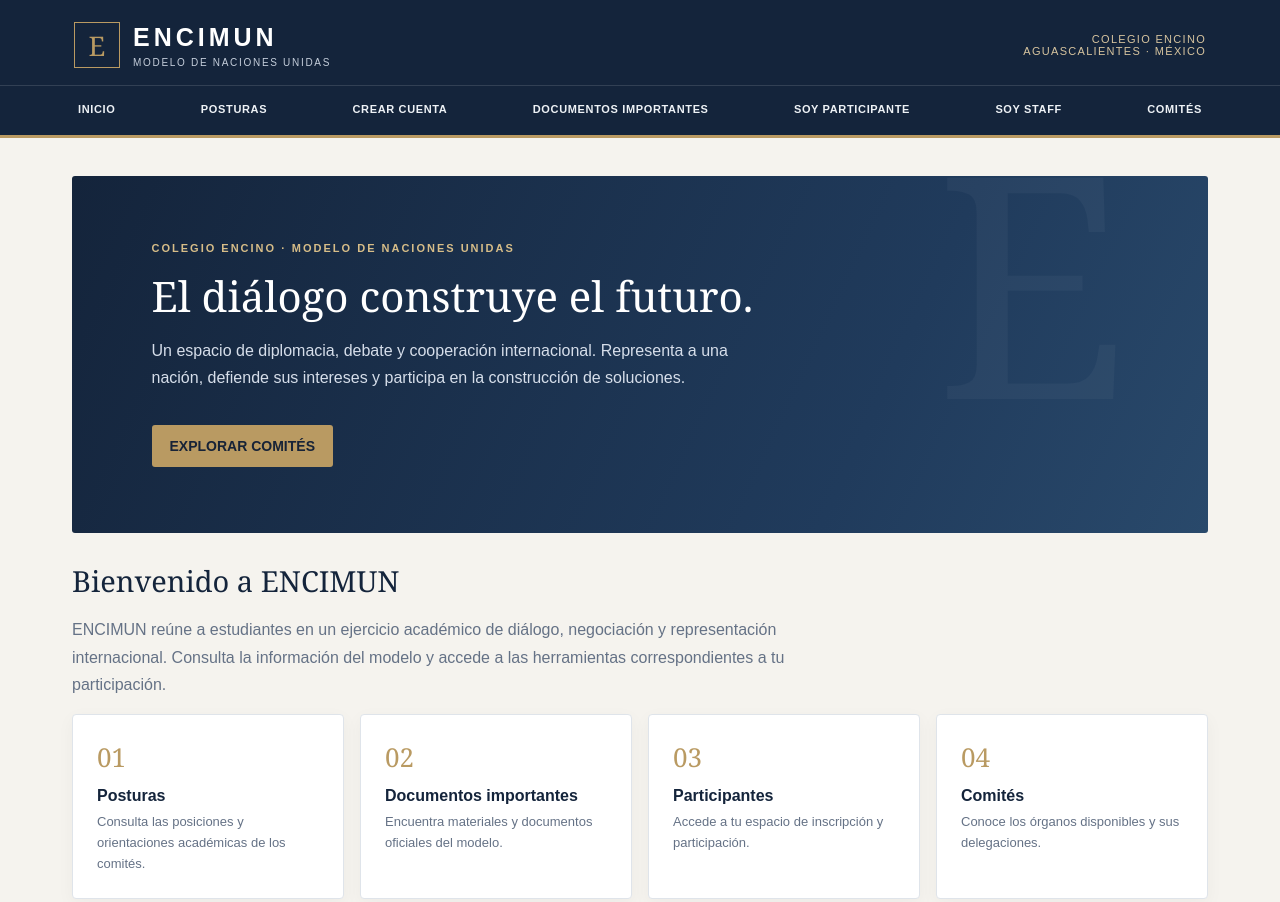
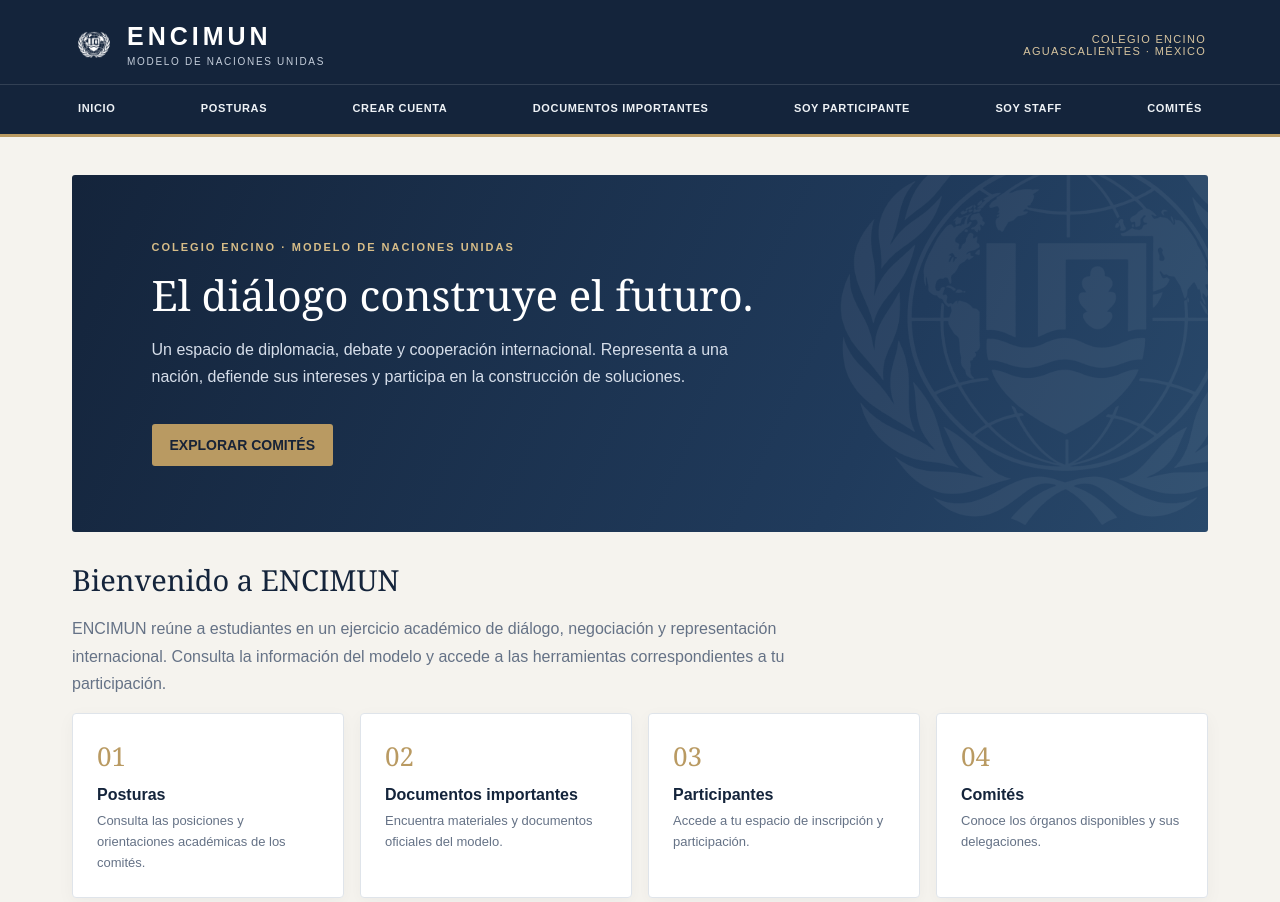
Before and after one commit to mauriciopriv6-pixel/encimun-reservations, a plain HTML site: page index.html in a window 1280 px wide. Shown: the top 902 px of the page. Drawn offline with nearby package versions, Linux system fonts and the light colour scheme; no server answers.

Commit message:
Segunda Version de Sito

```diff
--- a/index.html
+++ b/index.html
@@ -34,10 +34,20 @@
     }
     .brand { display: flex; align-items: center; gap: 13px; }
     .brand-mark {
-      width: 46px; height: 46px; border: 1px solid var(--gold);
-      color: var(--gold); display: grid; place-items: center;
-      font-family: Georgia, serif; font-size: 27px;
-    }
+  width: 40px;
+  height: 40px;
+  display: grid;
+  place-items: center;
+  overflow: hidden;
+  flex-shrink: 0;
+}
+
+.brand-mark img {
+  width: 100%;
+  height: 100%;
+  object-fit: contain;
+  display: block;
+}
     .brand h1 { margin: 0; letter-spacing: 4px; font-size: 25px; }
     .brand p { margin: 5px 0 0; color: #c5cedb; font-size: 10px; letter-spacing: 1.7px; }
     .header-note { color: #d7c49f; font-size: 11px; letter-spacing: 1.3px; text-align: right; }
@@ -58,11 +68,20 @@
       color: white; padding: 66px 7%; border-radius: 3px;
       position: relative; overflow: hidden; margin-bottom: 28px;
     }
-    .hero:after {
-      content: "E"; position: absolute; right: 7%; top: -52px;
-      font-family: Georgia, serif; font-size: 310px; line-height: 1;
-      color: #ffffff09; pointer-events: none;
-    }
+    .hero::after {
+  content: "";
+  position: absolute;
+  right: -150px;
+  top: -130px;
+  width: 580px;
+  height: 580px;
+  background-image: url("logo-encimun.png");
+  background-repeat: no-repeat;
+  background-position: center;
+  background-size: contain;
+  opacity: 0.055;
+  pointer-events: none;
+}
     .eyebrow { color: #d7bd88; font-size: 11px; font-weight: bold; letter-spacing: 2px; }
     .hero h2 {
       position: relative; z-index: 1; max-width: 650px;
@@ -130,6 +149,25 @@
       main { margin-top: 22px; padding: 0 14px; }
       .country { flex-wrap: wrap; }
     }
+
+body {
+  position: relative;
+  isolation: isolate;
+}
+
+body::before {
+  content: "";
+  position: fixed;
+  inset: 0;
+  background-image: url("logo-encimun.png");
+  background-repeat: no-repeat;
+  background-position: center;
+  background-size: 380px;
+  opacity: 0.035;
+  pointer-events: none;
+  z-index: -1;
+}
+
   </style>
 </head>
 
@@ -138,7 +176,9 @@
 <header class="site-header">
   <div class="brand-row">
     <div class="brand">
-      <div class="brand-mark">E</div>
+      <div class="brand-mark">
+  <img src="logo-encimun.png" alt="Logotipo oficial de ENCIMUN">
+</div>
       <div>
         <h1>ENCIMUN</h1>
         <p>MODELO DE NACIONES UNIDAS</p>
```
Also changed, not shown: logo-encimun.png (added).
